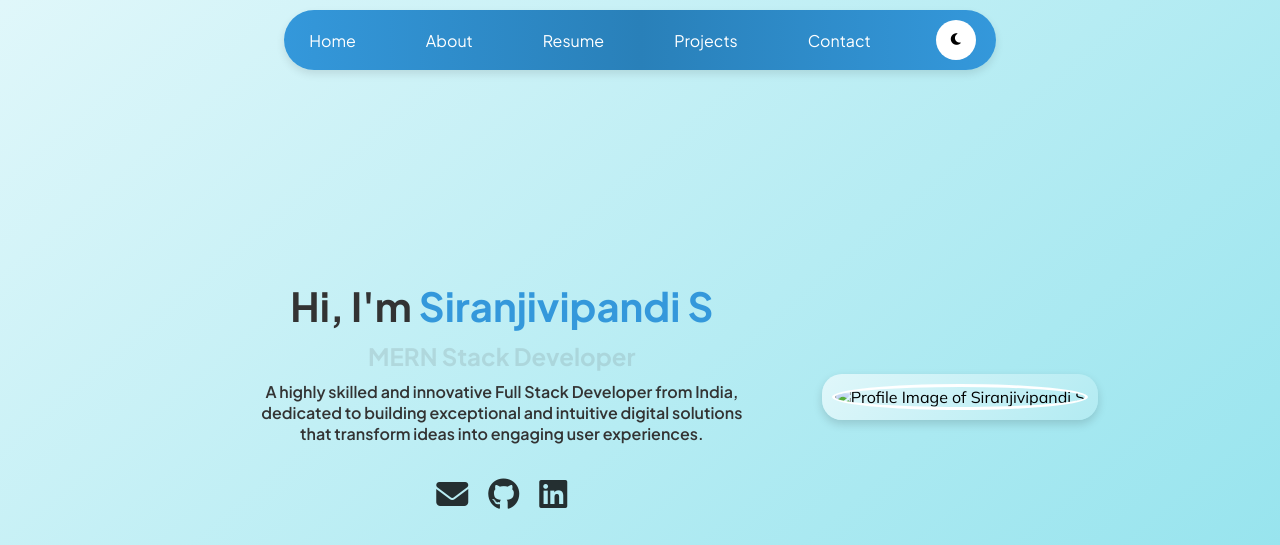
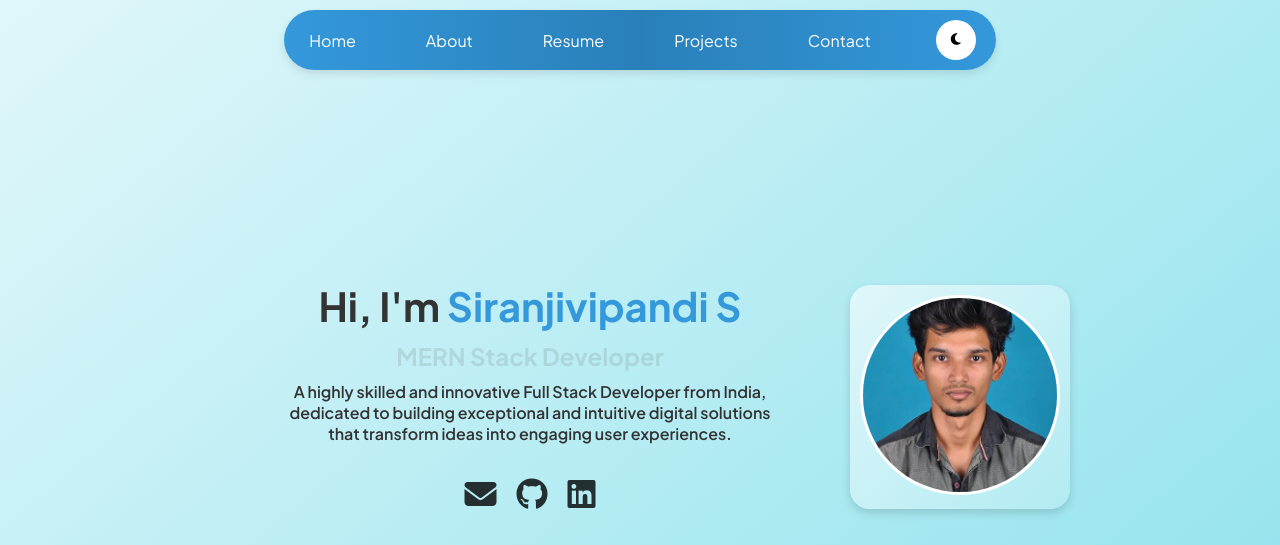
Before and after one commit to Siranjivipandi-S/PersonalPortfolio, a plain HTML site: page index.html in a window 1280 px wide. Shown: the top 545 px of the page. Drawn offline with Linux system fonts and the light colour scheme; the site is published under a folder, as on GitHub Pages, so addresses that start at the root find nothing.

Commit message:
Update index.html

```diff
--- a/index.html
+++ b/index.html
@@ -70,7 +70,7 @@
           </div>
           <div class="right">
             <div class="image-card">
-              <img src="/profile.jpg" alt="Profile Image of Siranjivipandi S" />
+              <img src="profile.jpg" alt="Profile Image of Siranjivipandi S" />
             </div>
           </div>
         </div>
```
